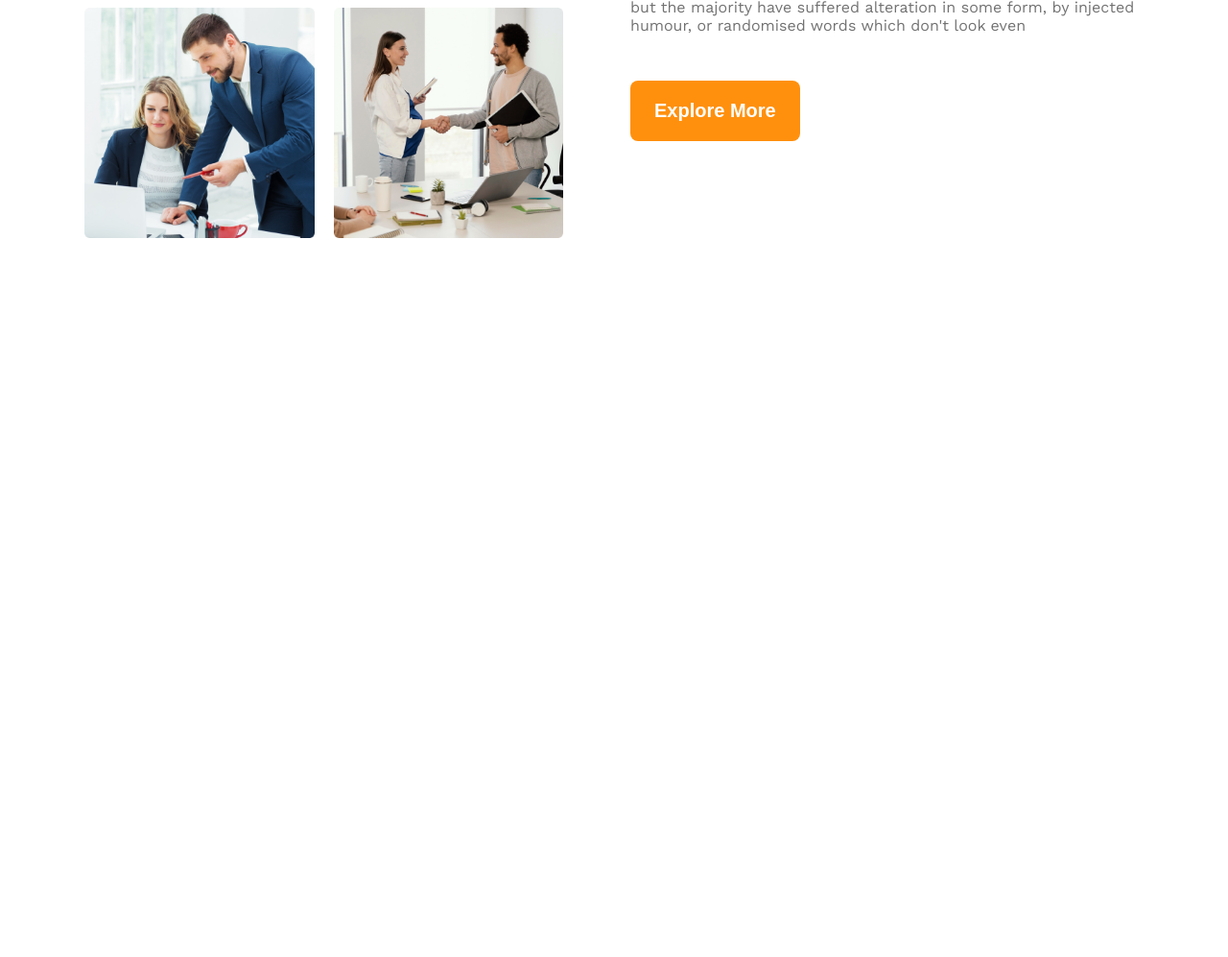
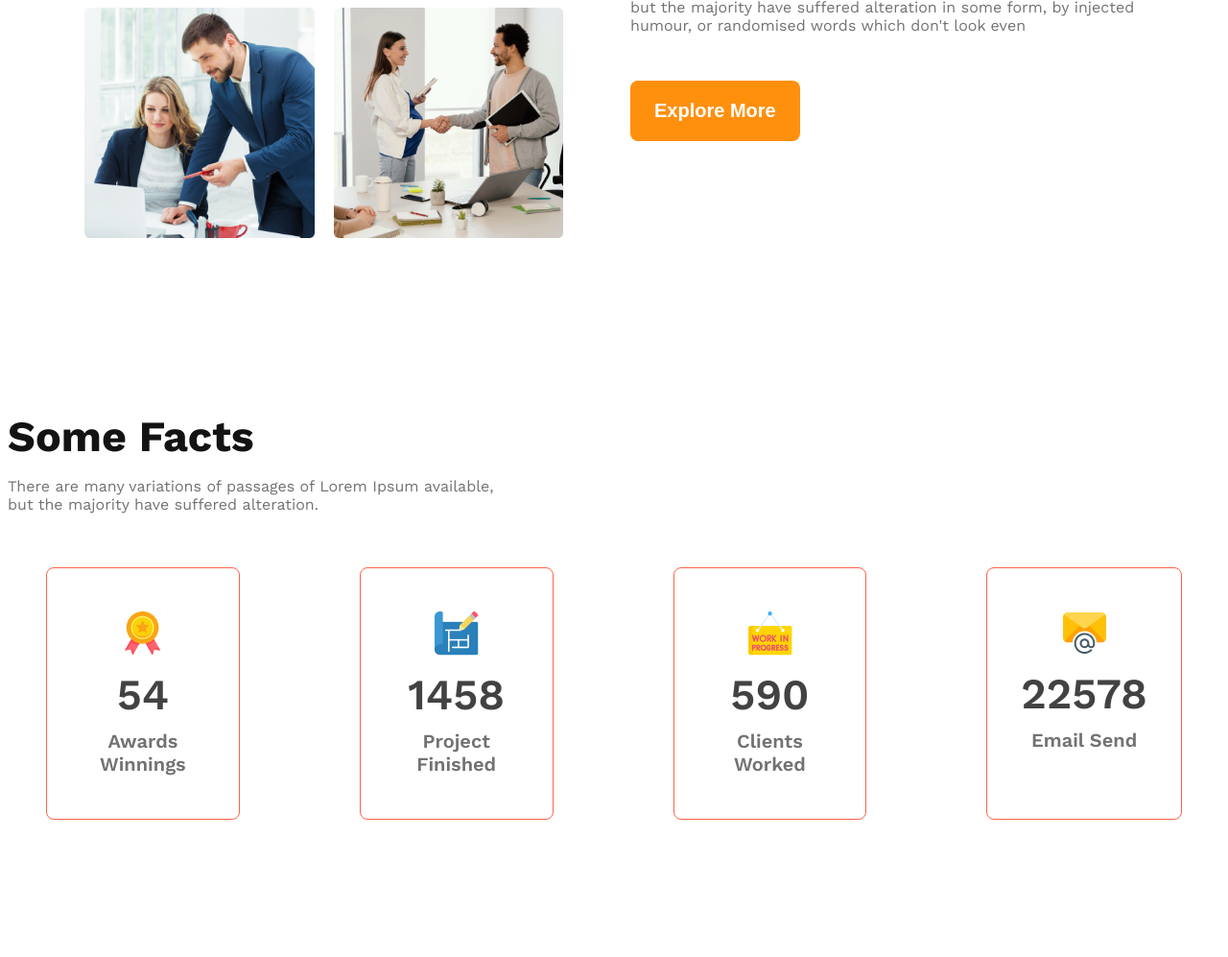
Before and after one commit to Nahian07/G3-Architects-web, a plain HTML site: page index.html in a window 1280 px wide. Shown: the part 1567-2564 px from the top of the page at 96% size. Before the commit the page ends 1903 px from the top, so only its background shows below. Drawn offline with nearby package versions, Linux system fonts and the light colour scheme.

Commit message:
added facts section

```diff
--- a/index.html
+++ b/index.html
@@ -36,7 +36,7 @@
 
     <main>
         <!-- features section starts here -->
-        <div class="features-container display-flex">
+        <section class="features-container display-flex">
             <div class="features-image-container">
                 <img src="images/team1.png" alt="" class="features-images">
                 <img src="images/team2.png" alt="" class="features-images">
@@ -48,9 +48,36 @@
                 <p class="features-description dark-3-text">There are many variations of passages of Lorem Ipsum available, but the majority have suffered alteration in some form, by injected humour, or randomised words which don't look even</p>
                 <button class="btn-primary">Explore More</button>
             </div>
-        </div>
+        </section>
 
         <!-- some facts section starts here -->
+        <section class="facts">
+            <h3 class="facts-title dark-1-text">Some Facts</h3>
+            <p class="facts-description dark-3-text">There are many variations of passages of Lorem Ipsum available,<br>but the majority have suffered alteration.</p>
+
+            <div class="facts-container">
+                <div class="fact-content">
+                    <img src="images/icons/ribon.png" alt="">
+                    <h3 class="dark-2-text">54</h3>
+                    <h5 class="dark-3-text">Awards Winnings</h5>
+                </div>
+                <div class="fact-content">
+                    <img src="images/icons/projects.png" alt="">
+                    <h3 class="dark-2-text">1458</h3>
+                    <h5 class="dark-3-text">Project Finished</h5>
+                </div>
+                <div class="fact-content">
+                    <img src="images/icons/customers.png" alt="">
+                    <h3 class="dark-2-text">590</h3>
+                    <h5 class="dark-3-text">Clients Worked</h5>
+                </div>
+                <div class="fact-content">
+                    <img src="images/icons/email.png" alt="">
+                    <h3 class="dark-2-text">22578</h3>
+                    <h5 class="dark-3-text">Email Send</h5>
+                </div>
+            </div>
+        </section>
     </main>
 
     <footer>
--- a/styles/g3.css
+++ b/styles/g3.css
@@ -40,7 +40,8 @@
 
 .navbar,
 .banner,
-.features-container
+.features-container,
+.facts
 {
     max-width: 1440px;
     margin: 0 auto;
@@ -144,6 +145,46 @@
 
 /* some facts section */
 
+.facts{
+    padding: 100px 0px;
+}
+
+.facts-title{
+    font-weight: 700;
+    font-size: 2.8rem;
+    margin: 0;
+}
+
+.facts-description{
+    font-size: 1rem;
+}
+
+.facts-container{
+    display: grid;
+    grid-template-columns: repeat(4, 1fr);
+    gap: 125px;
+    padding: 40px;
+}
+
+.fact-content{
+    text-align: center;
+    border: 1px solid tomato;
+    border-radius: 8px;
+    padding: 45px 35px;
+}
+
+.fact-content > h3{
+    font-weight: 600;
+    font-size: 2.8rem;
+    margin-top: 10px;
+    margin-bottom: 10px;
+}
+
+.fact-content > h5{
+    font-weight: 600;
+    font-size: 1.25rem;
+    margin: 0;
+}
 
 /* responsive for small devices */
 
@@ -207,5 +248,24 @@
         font-size: 2rem;
     }
 
+    /* facts */
+
+    .facts-container{
+    display: grid;
+    grid-template-columns: repeat(1, 1fr);
+    gap: 20px;
+    padding: 40px;
+    }
+
+    .facts{
+    padding: 50px 0px;
+    }
+
+    .fact-content{
+    text-align: center;
+    border: 1px solid tomato;
+    border-radius: 8px;
+    padding: 40px;
+    }
 
 }
```
